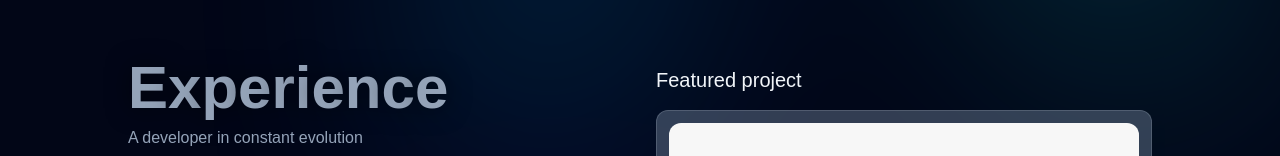
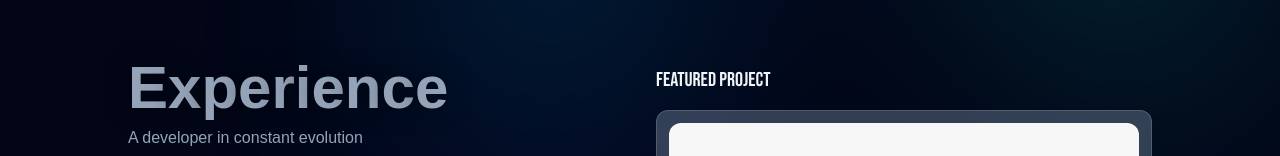
Before and after one commit to renanbrayner/nextfolio, a Next.js app: page /en in a window 1280 px wide. Both pictures are taken after a click on the button 999 px from the left and 72 px from the top of the page. Shown: the part 270-426 px from the top of the page. Built offline with nearby package versions, Linux system fonts and the light colour scheme; a web font is replaced by a local one.

Commit message:
Ajustar fonte de elemento no menu

```diff
--- a/src/app/[lang]/components/Menu/index.tsx
+++ b/src/app/[lang]/components/Menu/index.tsx
@@ -103,7 +103,9 @@ export default function Menu({
               {navigation.cta.answer}
             </Link>
           </div>
-          <span className="pb-2 text-xl">{navigation.featured}</span>
+          <span className="font-display pb-2 text-xl">
+            {navigation.featured}
+          </span>
           <Link href={`/${lang}/projects`} className="h-full">
             <TiltCard
               cardOuterClass="rounded-xl bg-slate-500/50 h-full p-3 border border-slate-300/20"
```
